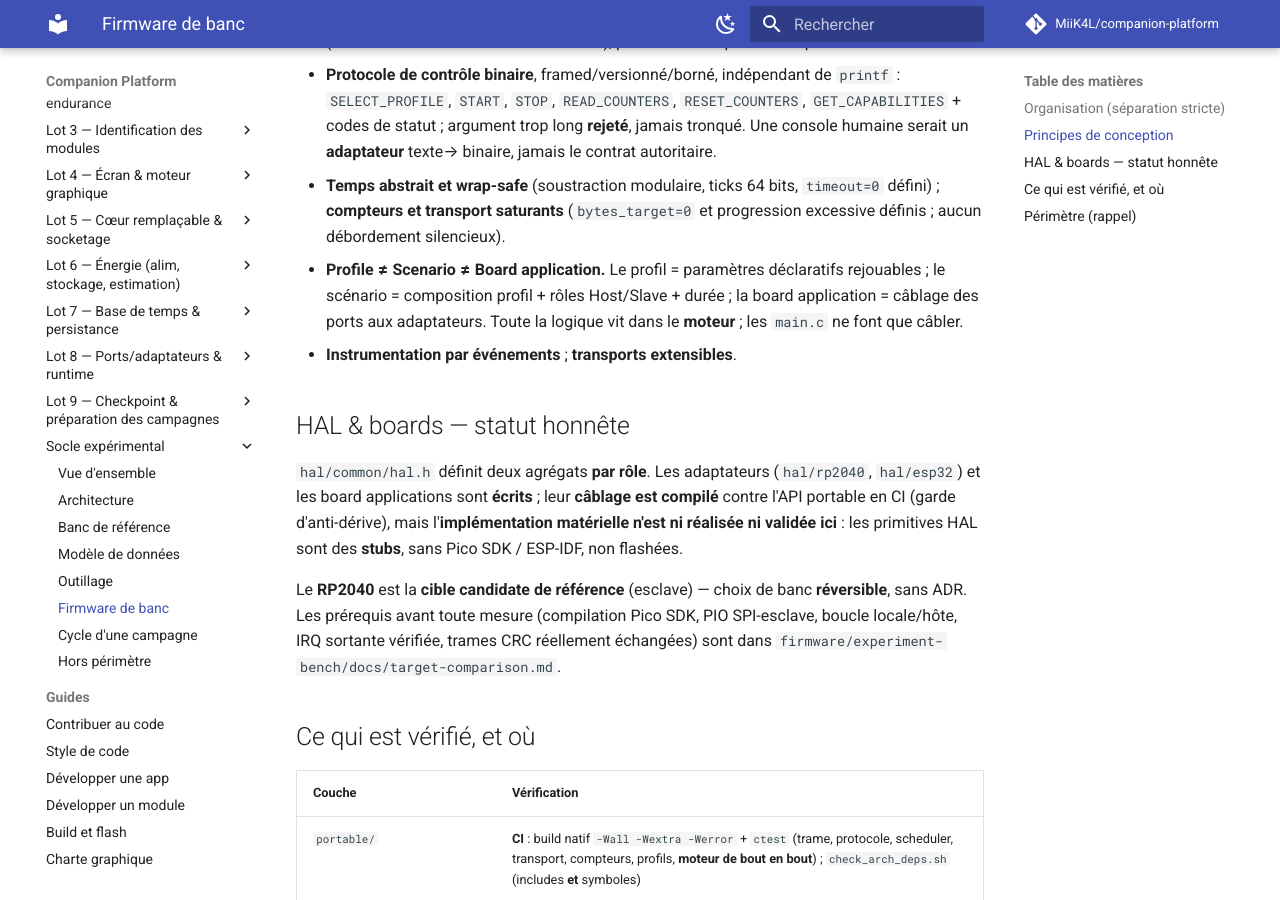
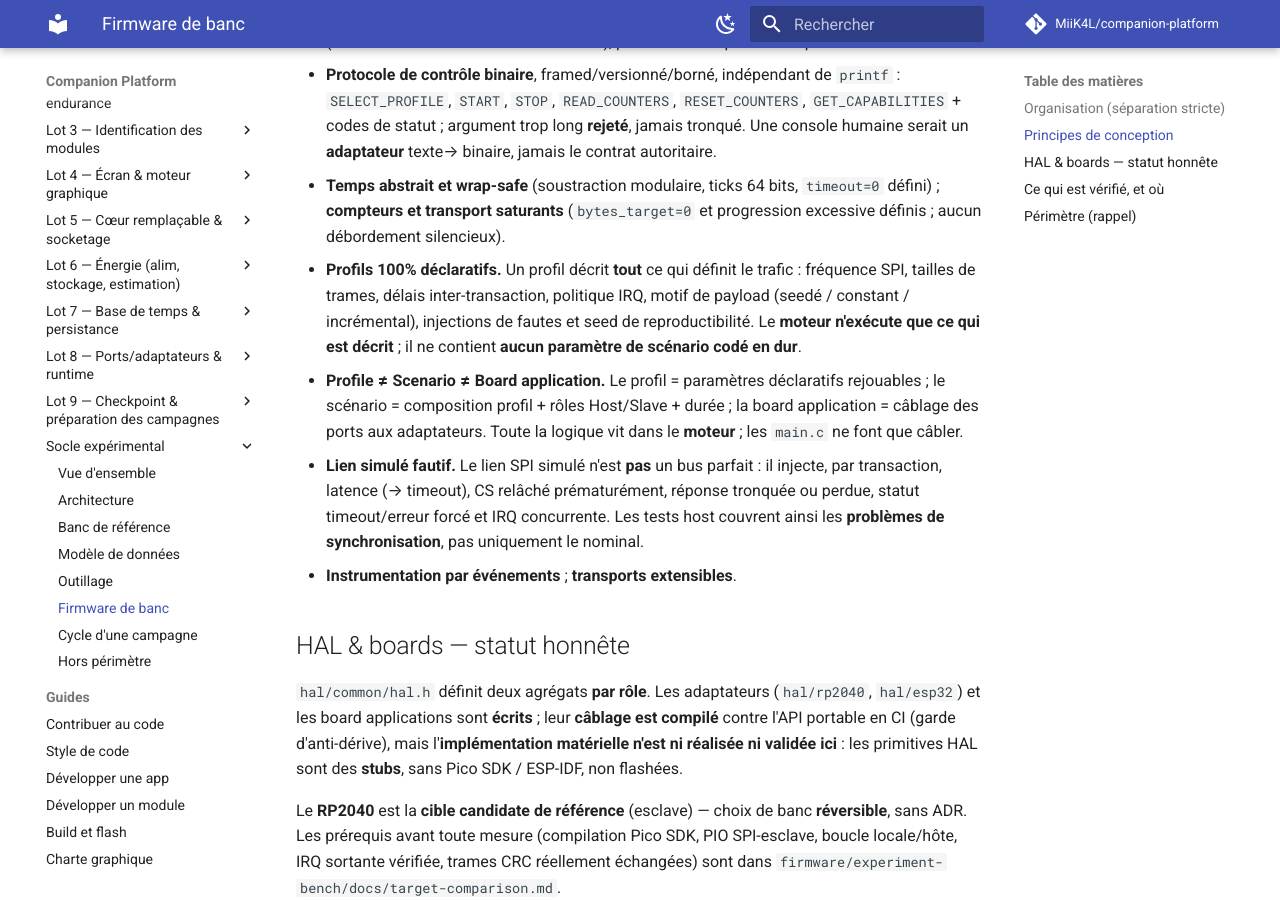
Before and after one commit to MiiK4L/companion-platform, an MkDocs documentation site: the page built from docs/phase-1/experiment-platform/bench-firmware.md, in a window 1280 px wide and 900 px high, scrolled down 1108 px. Built offline with MkDocs 1.6.1 and Material for MkDocs 9.7.7, drawn with Linux system fonts in a browser that asks for light colours; comment, search, counter and statistics services are not loaded.

Commit message:
docs(bench): documente les profils declaratifs et l'injection de fautes du sim
Precise que les profils sont 100% declaratifs (le moteur n'execute que ce qui
est decrit) et que le lien simule injecte des comportements realistes (latence,
CS premature, troncature, perte, timeout/erreur force, IRQ concurrente) pour
couvrir la synchronisation.

```diff
--- a/docs/phase-1/experiment-platform/bench-firmware.md
+++ b/docs/phase-1/experiment-platform/bench-firmware.md
@@ -57,10 +57,20 @@ firmware/experiment-bench/
 - **Temps abstrait et wrap-safe** (soustraction modulaire, ticks 64 bits,
   `timeout=0` défini) ; **compteurs et transport saturants** (`bytes_target=0` et
   progression excessive définis ; aucun débordement silencieux).
+- **Profils 100% déclaratifs.** Un profil décrit **tout** ce qui définit le
+  trafic : fréquence SPI, tailles de trames, délais inter-transaction, politique
+  IRQ, motif de payload (seedé / constant / incrémental), injections de fautes et
+  seed de reproductibilité. Le **moteur n'exécute que ce qui est décrit** ; il ne
+  contient **aucun paramètre de scénario codé en dur**.
 - **Profile ≠ Scenario ≠ Board application.** Le profil = paramètres déclaratifs
   rejouables ; le scénario = composition profil + rôles Host/Slave + durée ; la
   board application = câblage des ports aux adaptateurs. Toute la logique vit dans
   le **moteur** ; les `main.c` ne font que câbler.
+- **Lien simulé fautif.** Le lien SPI simulé n'est **pas** un bus parfait : il
+  injecte, par transaction, latence (→ timeout), CS relâché prématurément,
+  réponse tronquée ou perdue, statut timeout/erreur forcé et IRQ concurrente.
+  Les tests host couvrent ainsi les **problèmes de synchronisation**, pas
+  uniquement le nominal.
 - **Instrumentation par événements** ; **transports extensibles**.
 
 ## HAL & boards — statut honnête
```
Also changed, not shown: firmware/experiment-bench/README.md (+10 -3 lines), firmware/experiment-bench/docs/architecture.md (+8 -3 lines).
